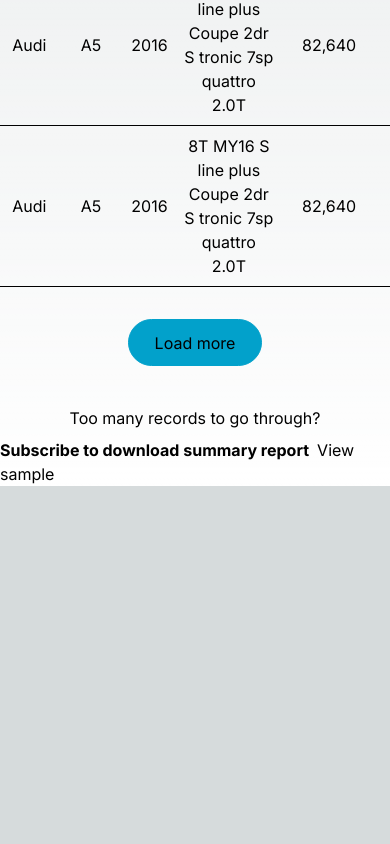
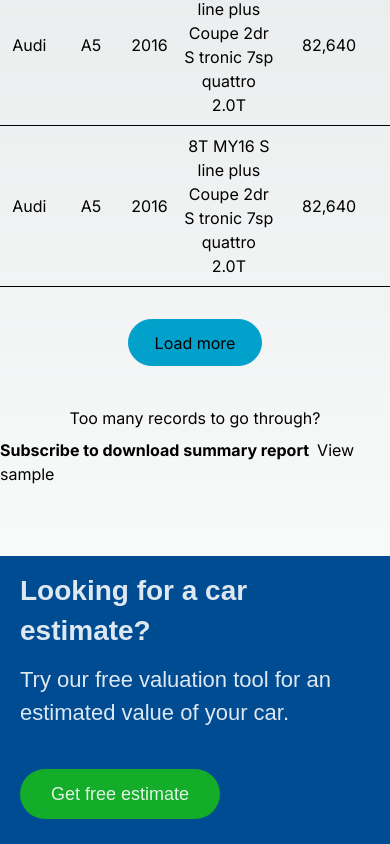
Before and after one commit to David6811/PreInterviewTaskWeb, a Next.js app: page / in a window 390 px wide. Shown: the part 909-1753 px from the top of the page. Before the commit the page ends 1395 px from the top, so only its background shows below. Built offline with nearby package versions, Linux system fonts and the light colour scheme.

Commit message:
Completed estimate Component layout

```diff
--- /dev/null
+++ b/app/components/Estimate.css
@@ -0,0 +1,57 @@
+.estimateContainor {
+    margin-top: 70px;
+    height: 288px;
+    background-color: #004c93;
+}
+
+.estimateTitle {
+    margin-top: 70px;
+    color: rgba(255, 255, 255, 0.87);
+    font-size: 36px;
+    line-height: 40px;
+    font-family: sans-serif;
+    font-weight: 550;
+
+}
+
+.subEstimateTitle {
+    color: rgba(255, 255, 255, 0.87);
+    font-size: 24px;
+    font-family: sans-serif;
+    font-weight: 100;
+}
+
+.estimateButton {
+    margin-top: 40px;
+    background-color: #13ad2a;
+    color: rgba(255, 255, 255, 0.87);
+    font-size: 18px;
+    font-family: sans-serif;
+    font-weight: 100;
+
+    width: 200px;
+    height: 50px;
+    border-radius: 25px;
+}
+
+/* 960 730 560 xl lg mid sm*/
+@media (max-width:730px) {
+    .none-730 {
+        display: none;
+    }
+
+    .full-730 {
+        width: 90%;
+    }
+
+    .estimateTitle-730 {
+        margin-top: 15px;
+        font-size: 28px;
+        font-weight: 550;
+    }
+
+    .subEstimateTitle-730 {
+        font-size: 22px;
+        font-weight: 100;
+    }
+}
--- /dev/null
+++ b/app/components/Estimate.tsx
@@ -0,0 +1,20 @@
+import './Estimate.css'; // Import the CSS file
+
+export default function Estimate() {
+    return (
+        <div className='estimateContainor'>
+            <div className="flex flex-row">
+            <div className="w-1/5 none-730"></div>
+            <div className="w-4/5 ml-5 full-730">
+                    <div className="flex flex-col h-full ">
+                        <div className='estimateTitle estimateTitle-730'>Looking for a car estimate?</div>
+                        <div className='subEstimateTitle mt-3 subEstimateTitle-730'>Try our free valuation tool for an estimated value of your car.</div>
+                        <div>
+                            <button className='estimateButton'>Get free estimate</button>
+                        </div>
+                    </div>
+                </div>
+            </div>
+        </div>
+    );
+}
--- a/app/page.tsx
+++ b/app/page.tsx
@@ -1,6 +1,7 @@
 import Banner from "./components/Banner";
 import CarDetails from "./components/CarDetails";
 import LoadMore from "./components/LoadMore";
+import Estimate from "./components/estimate";
 
 
 export default function Home() {
@@ -9,6 +10,7 @@
       <Banner />
       <CarDetails />
       <LoadMore />
+      <Estimate />
     </div>
   );
 }
```
